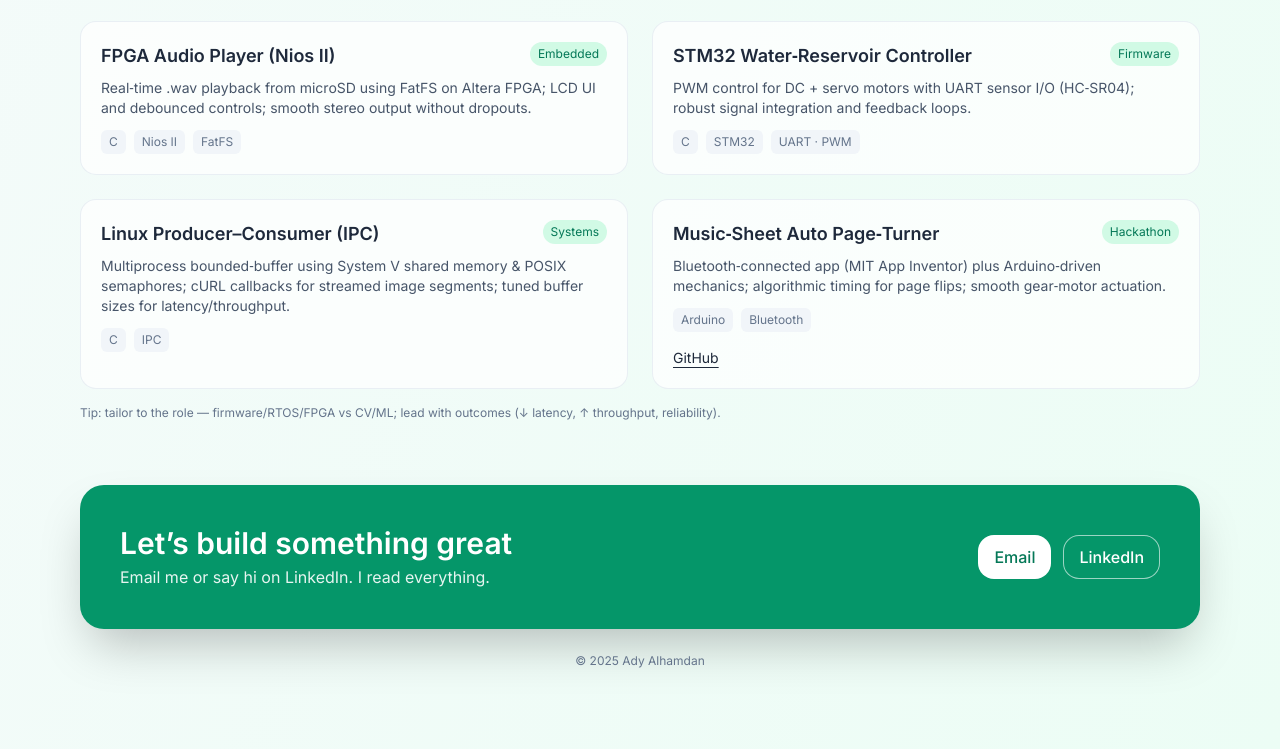
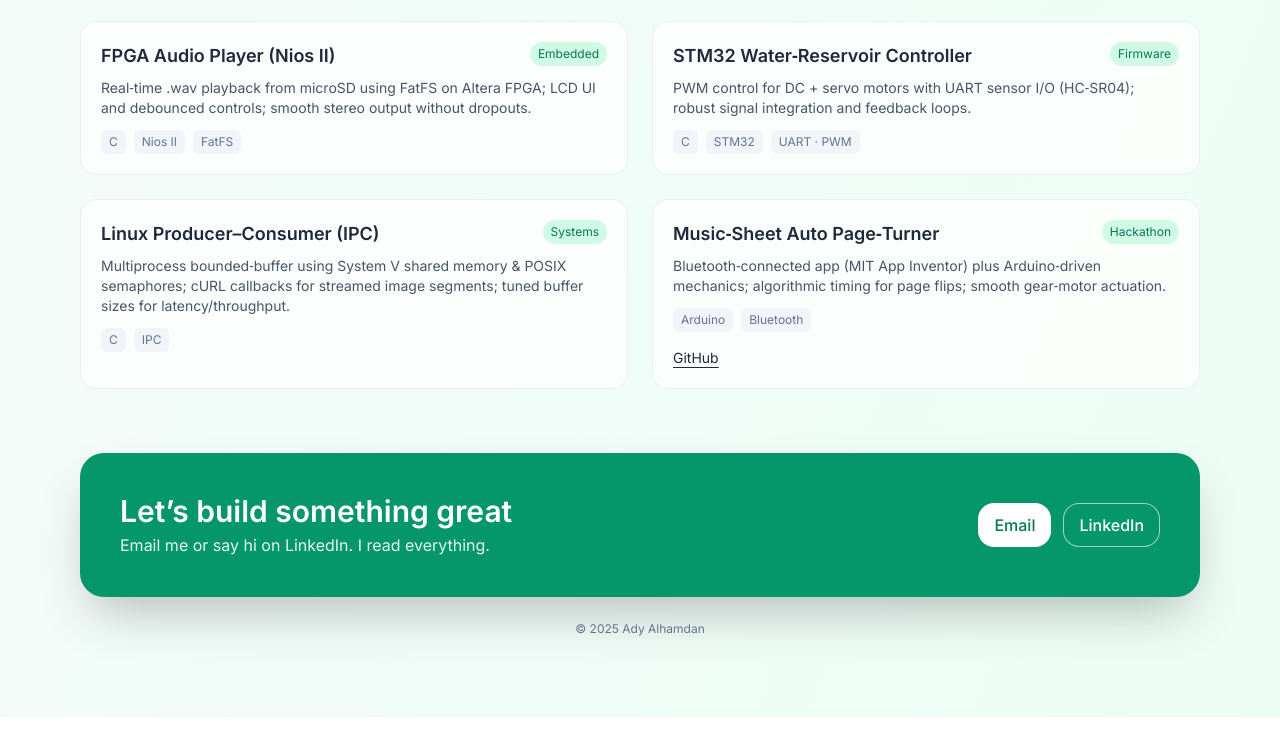
Before and after one commit to Ady-A/portfolio, a plain HTML site: page index.html in a window 1280 px wide. Shown: the part 2368-3117 px from the top of the page. After the commit the page ends 3085 px from the top, so only its background shows below. Drawn offline with nearby package versions, Linux system fonts and the light colour scheme.

Commit message:
Update index.html

```diff
--- a/index.html
+++ b/index.html
@@ -326,7 +326,6 @@
           </div>
         </article>
       </div>
-      <p class="mt-4 text-xs text-slate-500">Tip: tailor to the role — firmware/RTOS/FPGA vs CV/ML; lead with outcomes (↓ latency, ↑ throughput, reliability).</p>
     </section>
 
     <!-- CONTACT -->
```
